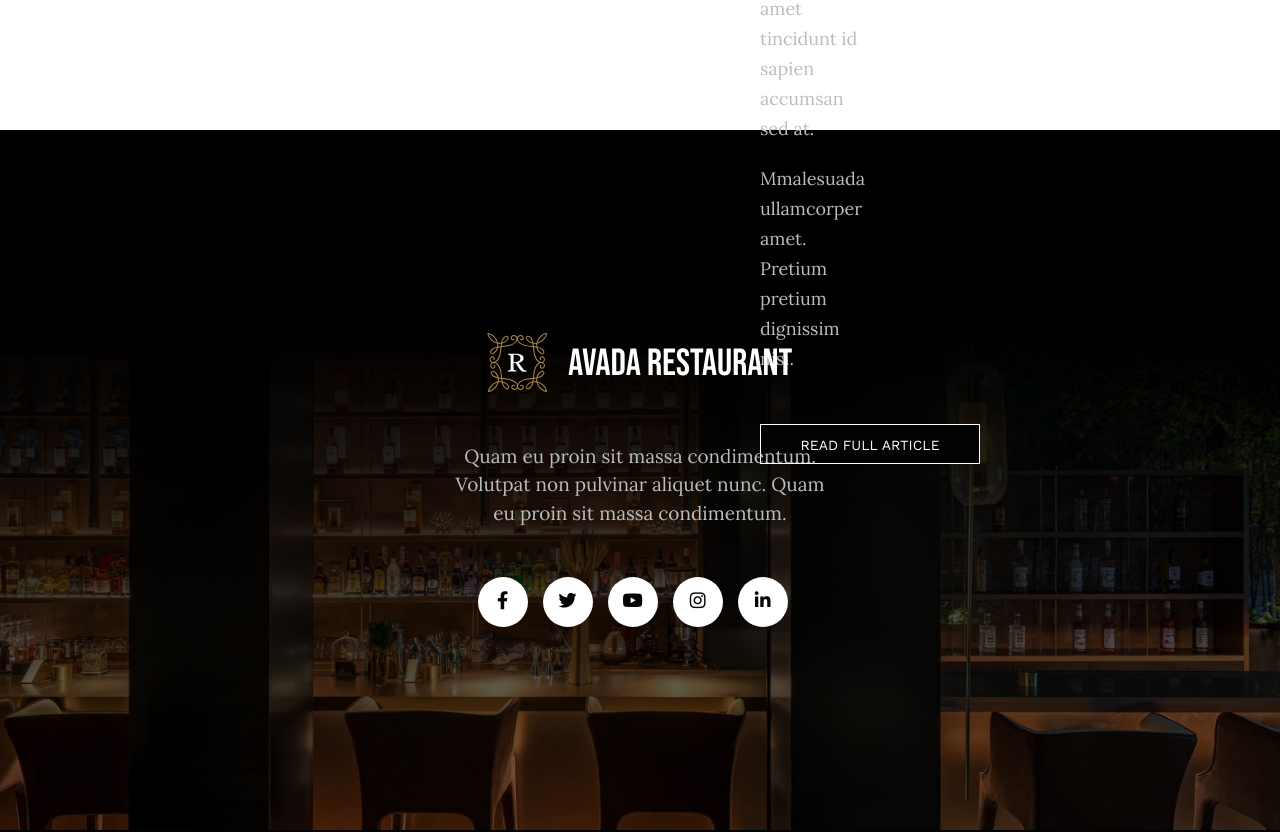
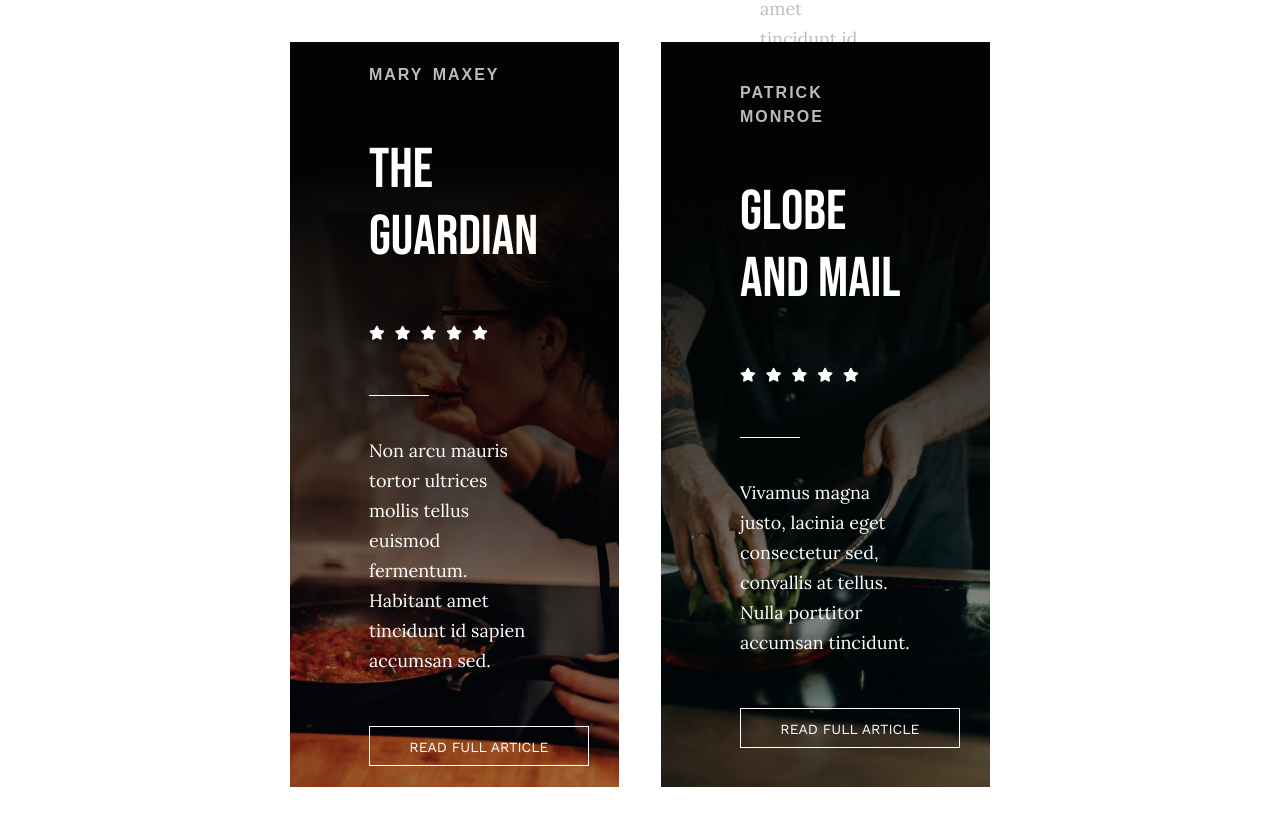
Before and after one commit to elepot87/proj-html-vuejs, a Vue app: page / in a window 1280 px wide. Shown: the part 5760-6592 px from the top of the page. Built offline with nearby package versions, Linux system fonts and the light colour scheme.

Commit message:
finita sezione recensioni

```diff
--- a/src/components/Main.vue
+++ b/src/components/Main.vue
@@ -131,6 +131,50 @@
           </div>
         </div>
       </div>
+      <div class="reviews-small d-flex gx-5">
+        <div class="col-left d-flex align-items-center justify-content-center">
+          <div class="container-text">
+            <div class="subtitle">mary maxey</div>
+            <h1>the guardian</h1>
+            <div class="container-icons-reviews">
+              <i class="fas fa-star icon-reviews"></i>
+              <i class="fas fa-star icon-reviews"></i>
+              <i class="fas fa-star icon-reviews"></i>
+              <i class="fas fa-star icon-reviews"></i>
+              <i class="fas fa-star icon-reviews"></i>
+            </div>
+            <div class="separator-reviews"></div>
+            <div class="text">
+              <p>
+                Non arcu mauris tortor ultrices mollis tellus euismod fermentum.
+                Habitant amet tincidunt id sapien accumsan sed.
+              </p>
+            </div>
+            <button class="button-transparent">read full article</button>
+          </div>
+        </div>
+        <div class="col-right d-flex align-items-center justify-content-center">
+          <div class="container-text">
+            <div class="subtitle">patrick monroe</div>
+            <h1>globe and mail</h1>
+            <div class="container-icons-reviews">
+              <i class="fas fa-star icon-reviews"></i>
+              <i class="fas fa-star icon-reviews"></i>
+              <i class="fas fa-star icon-reviews"></i>
+              <i class="fas fa-star icon-reviews"></i>
+              <i class="fas fa-star icon-reviews"></i>
+            </div>
+            <div class="separator-reviews"></div>
+            <div class="text">
+              <p>
+                Vivamus magna justo, lacinia eget consectetur sed, convallis at
+                tellus. Nulla porttitor accumsan tincidunt.
+              </p>
+            </div>
+            <button class="button-transparent">read full article</button>
+          </div>
+        </div>
+      </div>
     </section>
   </main>
 </template>
--- a/src/styles/global.scss
+++ b/src/styles/global.scss
@@ -49,6 +49,23 @@
   background-color: $secondary-color;
 }
 
+.button-transparent {
+  border: 1px solid $secondary-color;
+  background-color: transparent;
+  text-transform: uppercase;
+  color: $secondary-color;
+  font-family: $button-font;
+  font-size: $button-size;
+  width: 220px;
+  height: 40px;
+  line-height: 40px;
+}
+
+.button-transparent:hover {
+  border: 1px solid $primary-color;
+  background-color: $primary-color;
+}
+
 // Spacing
 
 .px-200 {
--- a/src/styles/main.scss
+++ b/src/styles/main.scss
@@ -149,7 +149,6 @@
       height: 837px;
       .col-left {
         width: 50%;
-
         img {
           width: 100%;
           object-fit: cover;
@@ -211,4 +210,75 @@
       }
     }
   }
+  .reviews-small {
+    margin-top: 50px;
+    height: 745px;
+    .col-left,
+    .col-right {
+      .container-text {
+        width: 52%;
+        .subtitle {
+          color: $third-color;
+          text-transform: uppercase;
+          font-weight: $semibold;
+          font-size: $subtitle-section-reviews;
+          word-spacing: 3px;
+          letter-spacing: 2px;
+        }
+        h1 {
+          font-family: $hero-font-title;
+          color: $secondary-color;
+          margin: 50px 0;
+          font-size: $title-reviews;
+        }
+        .container-icons-reviews {
+          margin-bottom: 50px;
+          .icon-reviews {
+            color: $secondary-color;
+            margin-right: 10px;
+            font-size: $icon-reviews;
+          }
+        }
+        .text {
+          margin-top: 40px;
+          p {
+            margin-bottom: 20px;
+            color: $secondary-color;
+            font-family: $primary-font;
+            font-size: 18px;
+            line-height: 30px;
+          }
+        }
+        .button-transparent {
+          margin-top: 30px;
+        }
+      }
+    }
+    .col-left {
+      width: 47%;
+      margin-right: 3%;
+      background-image: linear-gradient(
+          rgb(3, 3, 3) 17%,
+          rgba(3, 3, 3, 0.2) 100%
+        ),
+        url(../assets/images/info52x.jpg);
+      background-position: center top;
+      background-repeat: no-repeat;
+      background-size: cover;
+      background-color: rgb(3, 3, 3);
+    }
+    .col-right {
+      width: 47%;
+      margin-left: 3%;
+      background-image: linear-gradient(
+          rgb(3, 3, 3) 17%,
+          rgba(3, 3, 3, 0.2) 100%
+        ),
+        url(../assets/images/info12x.jpg);
+      background-position: center top;
+      background-repeat: no-repeat;
+      background-size: cover;
+      background-color: rgb(3, 3, 3);
+    }
+  }
 }
```
